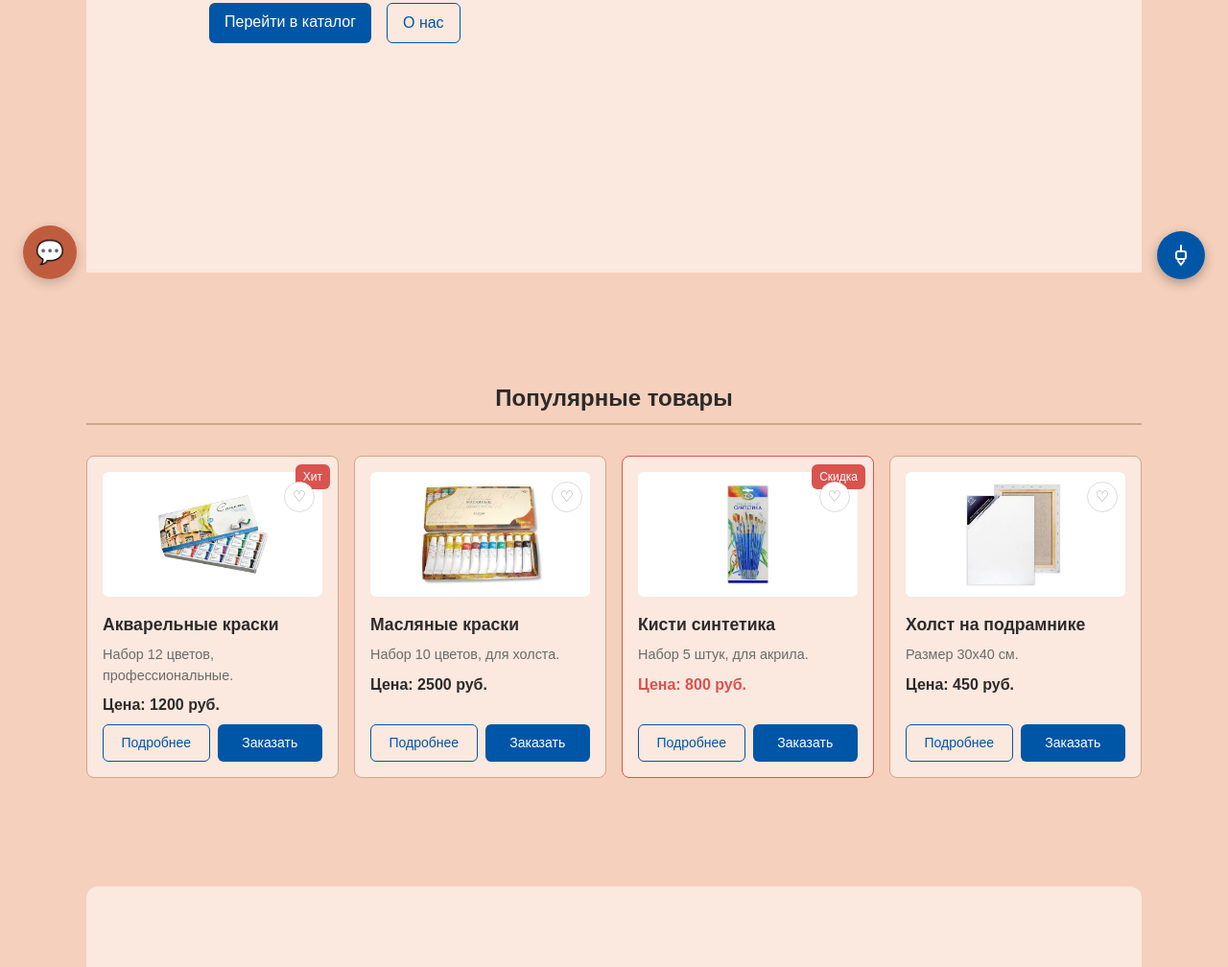
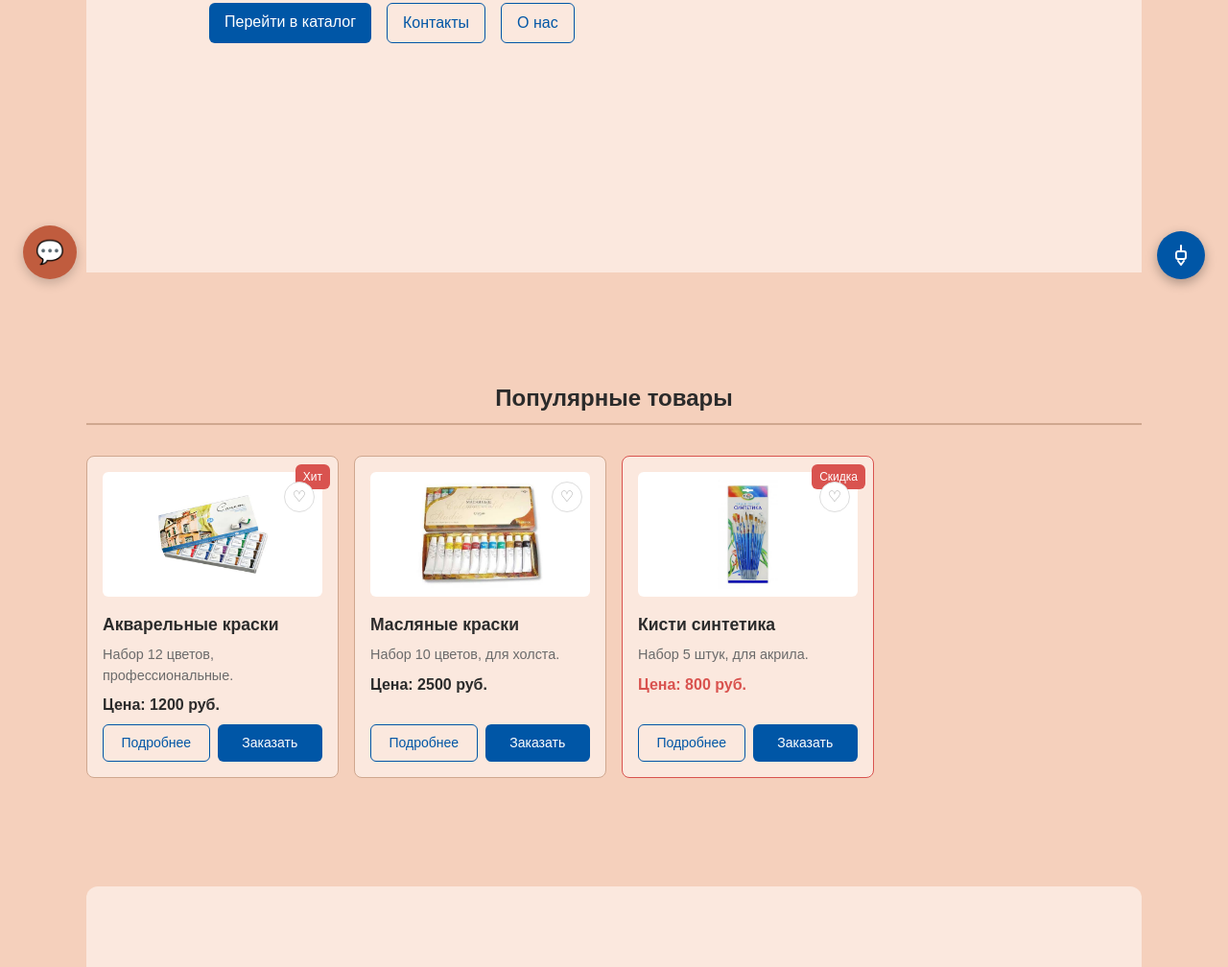
Before and after one commit to PoliakovaDaria2007/kr1-html-css-shop, a plain HTML site: page index.html in a window 1280 px wide. Shown: the part 485-1493 px from the top of the page at 96% size. Drawn offline with Linux system fonts and the light colour scheme.

Commit message:
Изменён код в index

```diff
--- a/index.html
+++ b/index.html
@@ -44,18 +44,19 @@
         </div>
     </header>
 
-    <main>
+        <main>
         <!-- Блок 1: Приветствие (Hero) -->
         <section class="hero">
             <h1>Интернет магазин "Леонардо": Всё для творчества!</h1>
             <p>Всё для вашего творчества: от первой кисти до сложного проекта. Вдохновляйтесь, создавайте и воплощайте самые смелые идеи вместе с Леонардо.</p>
             <div class="hero__actions">
                 <a class="button button--primary" href="catalog.html">Перейти в каталог</a>
+                <a class="button button--secondary" href="contacts.html">Контакты</a>
                 <a class="button button--secondary" href="about_us.html">О нас</a>
             </div>
         </section>
 
-        <!-- Блок 2: Популярные товары (Возвращаем карточки) -->
+        <!-- Блок 2: Популярные товары (3 штуки) -->
         <section class="section" id="popular">
             <h2>Популярные товары</h2>
             <div class="products-grid">
@@ -137,35 +138,10 @@
                     </div>
                 </article>
 
-                <!-- Карточка 4 (добавим 4-ю, так как сетка теперь по 4 в ряд) -->
-                <article class="product-card">
-                    <img src="images/canvas.jpg" alt="Холст на подрамнике" class="product-card__img">
-                    <button class="product-card__favorite"
-                            data-favorite="Холст на подрамнике"
-                            data-price="450"
-                            data-image="images/canvas.jpg"
-                            aria-label="В избранное" title="В избранное">♡</button>
-                    <h3 class="product-card__title">Холст на подрамнике</h3>
-                    <p class="product-card__description">Размер 30х40 см.</p>
-                    <p class="product-card__price">Цена: 450 руб.</p>
-                    <div class="product-card__actions">
-                        <button class="button button--secondary product-card__button"
-                                data-action="details" data-title="Холст на подрамнике" data-price="450"
-                                data-category="Для художников" data-stock="В наличии"
-                                data-desc="Грунтованный холст на подрамнике." data-image="images/canvas.jpg">
-                            Подробнее
-                        </button>
-                        <button class="button button--primary product-card__button"
-                                data-action="order" data-title="Холст на подрамнике">
-                            Заказать
-                        </button>
-                    </div>
-                </article>
-
             </div>
         </section>
 
-        <!-- Блок 3: О магазине (тот самый блок) -->
+        <!-- Блок 3: О магазине -->
         <section class="about-preview">
             <h2>О нашем магазине</h2>
             <p>«Леонардо» — это не просто магазин, это пространство для вдохновения. Мы собираем лучшие материалы для художников, рукодельниц и всех, кто любит создавать красоту своими руками.</p>
```
